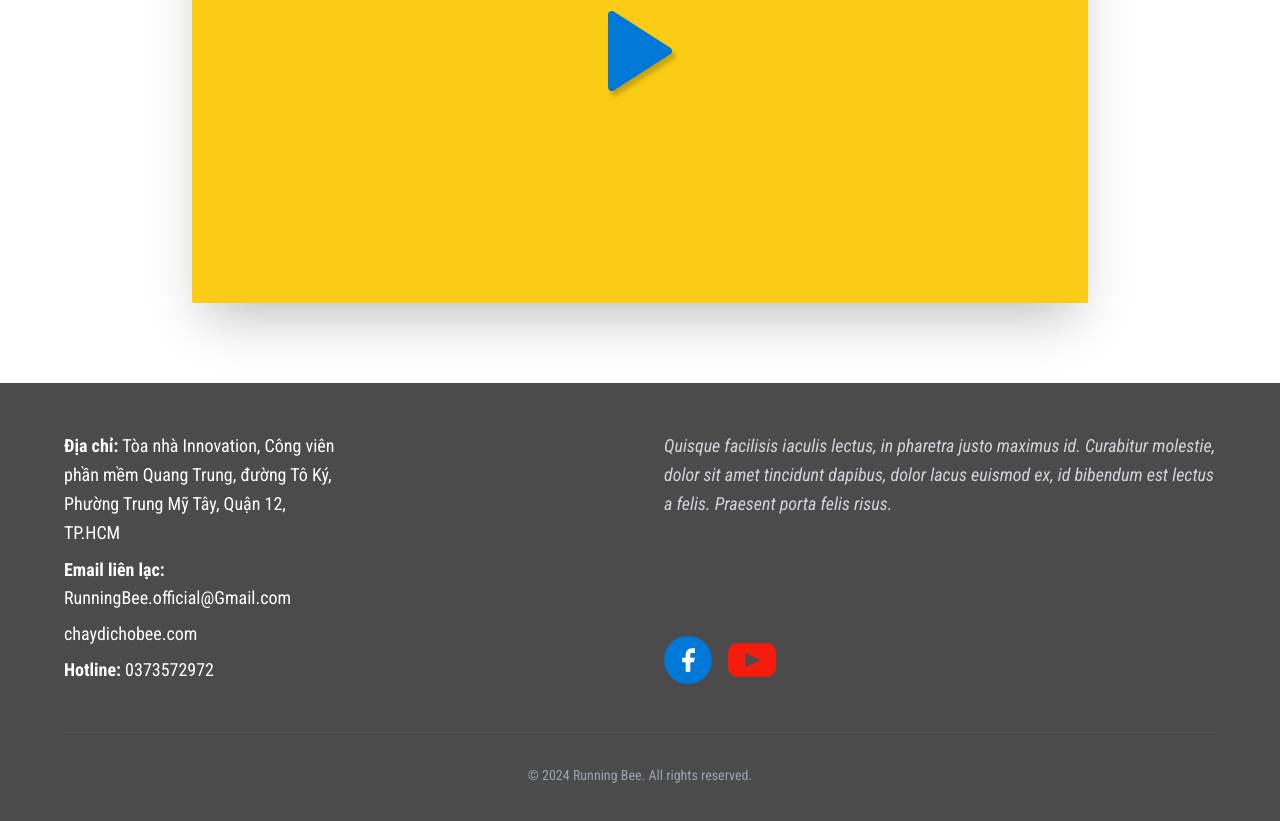
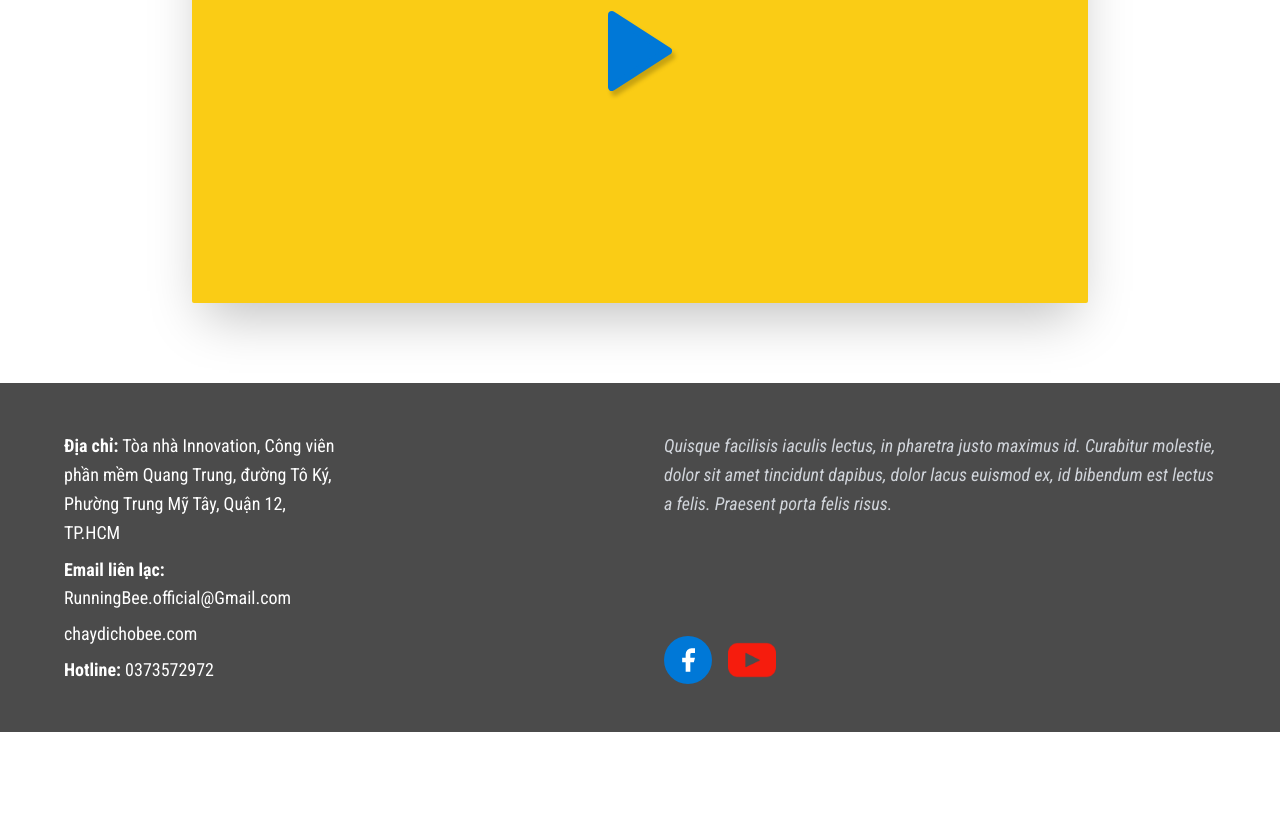
Before and after one commit to JackMarines/running-bee, a plain HTML site: page index.html in a window 1280 px wide. Shown: the part 1871-2692 px from the top of the page. After the commit the page ends 2603 px from the top, so only its background shows below. Drawn offline with nearby package versions, Linux system fonts and the light colour scheme.

Commit message:
(minor change)

```diff
--- a/index.html
+++ b/index.html
@@ -422,9 +422,6 @@
                 </div>
             </div>
         </div>
-        <div class="mt-12 pt-8 border-t border-gray-600 text-center text-gray-400 text-sm">
-            © 2024 Running Bee. All rights reserved.
-        </div>
     </footer>
 
     <!-- Scripts -->
```
